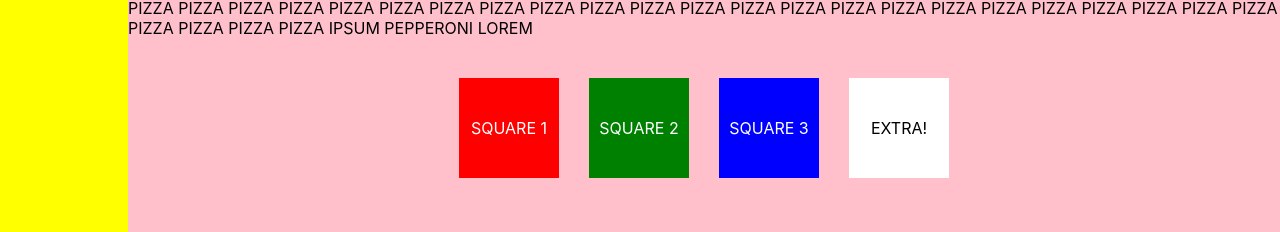
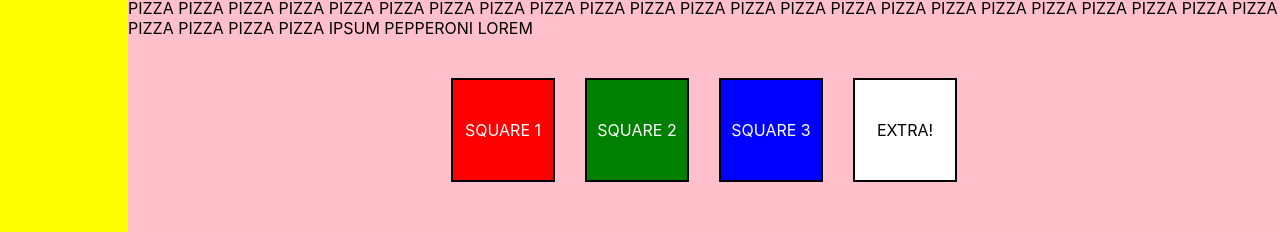
Before and after one commit to PrimeGoat/07-29-hw, a React (Create React App) app: page / in a window 1280 px wide. Shown: the part 402-634 px from the top of the page. Built offline with nearby package versions, Linux system fonts and the light colour scheme.

Commit message:
Added a border

```diff
--- a/src/components/Body.js
+++ b/src/components/Body.js
@@ -38,7 +38,8 @@ const LittleBox = props => {
 				margin: "15px",
 				alignItems: "center",
 				justifyContent: "center",
-				color: props.color ? "white" : "black"
+				color: props.color ? "white" : "black",
+				border: "2px solid black"
 		}}
 		>
 			{props.children}
```
